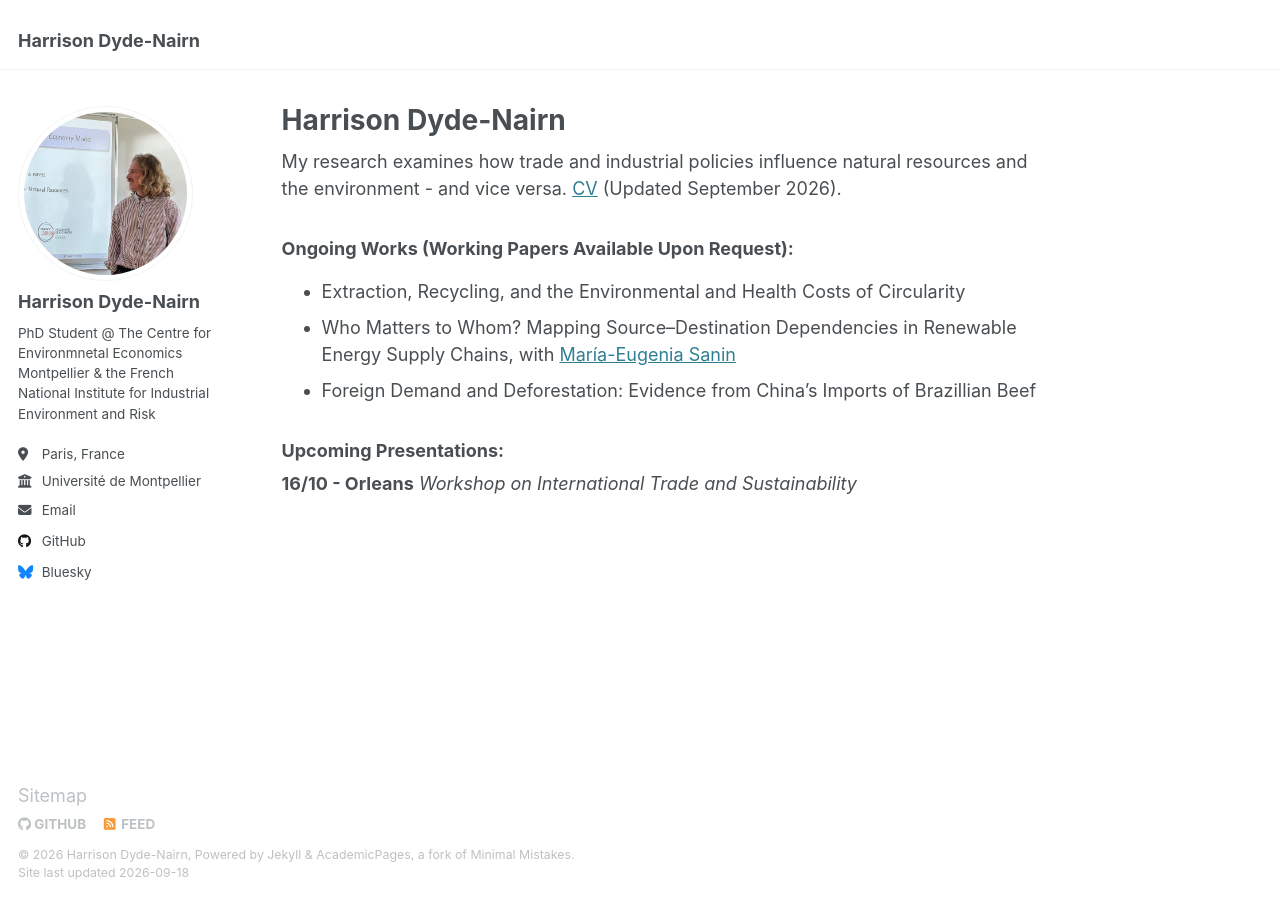
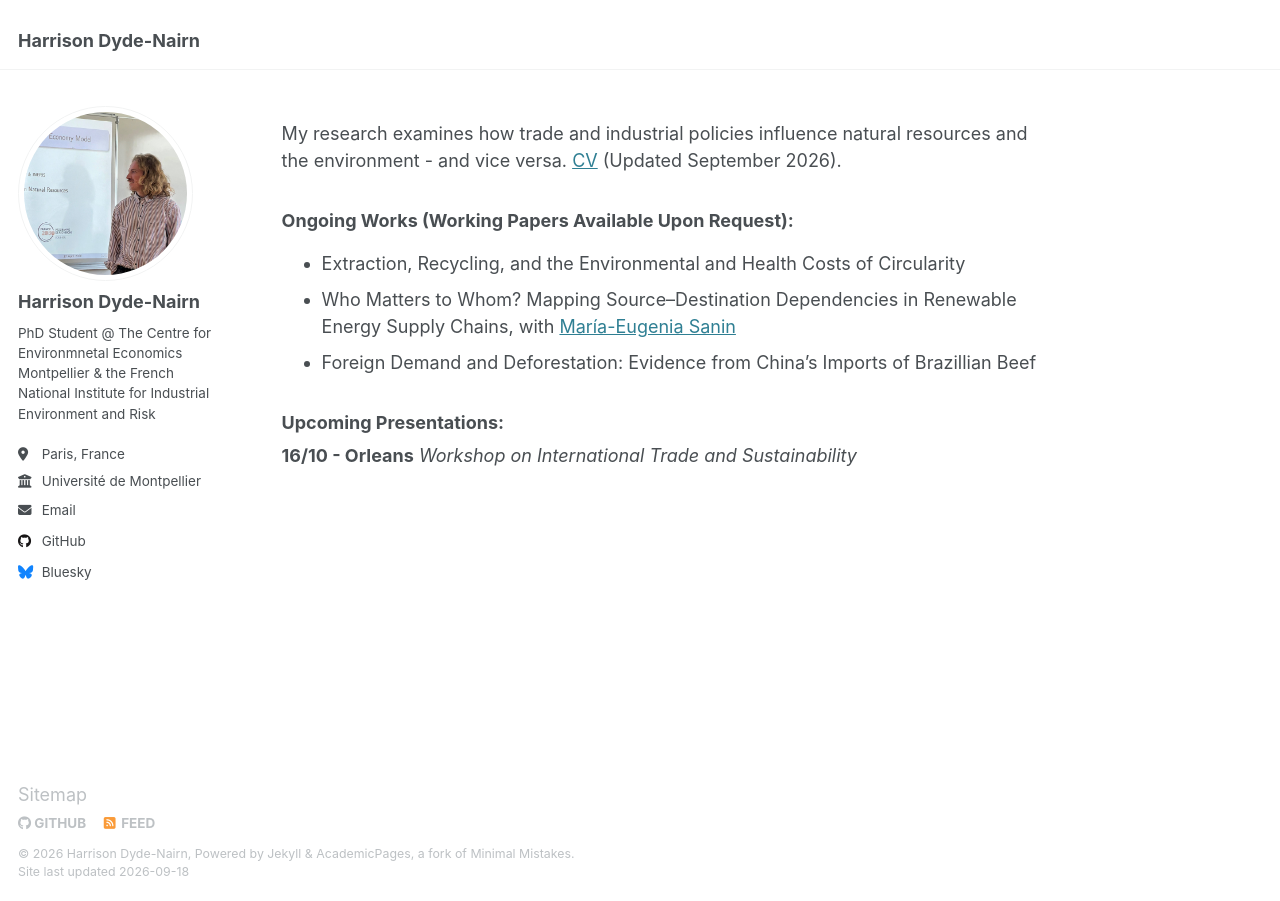
Before and after one commit to hdydenairn/hdydenairn.github.io, a Jekyll site: the page built from _pages/about.md, in a window 1280 px wide. Built offline with Jekyll 4.4.1, drawn with Linux system fonts in a browser that asks for light colours.

Commit message:
Remove title from about page

```diff
--- a/_pages/about.md
+++ b/_pages/about.md
@@ -1,6 +1,6 @@
 ---
 permalink: /
-title: "Harrison Dyde-Nairn"
+title: ""
 author_profile: true
 redirect_from:
   - /about/
```
